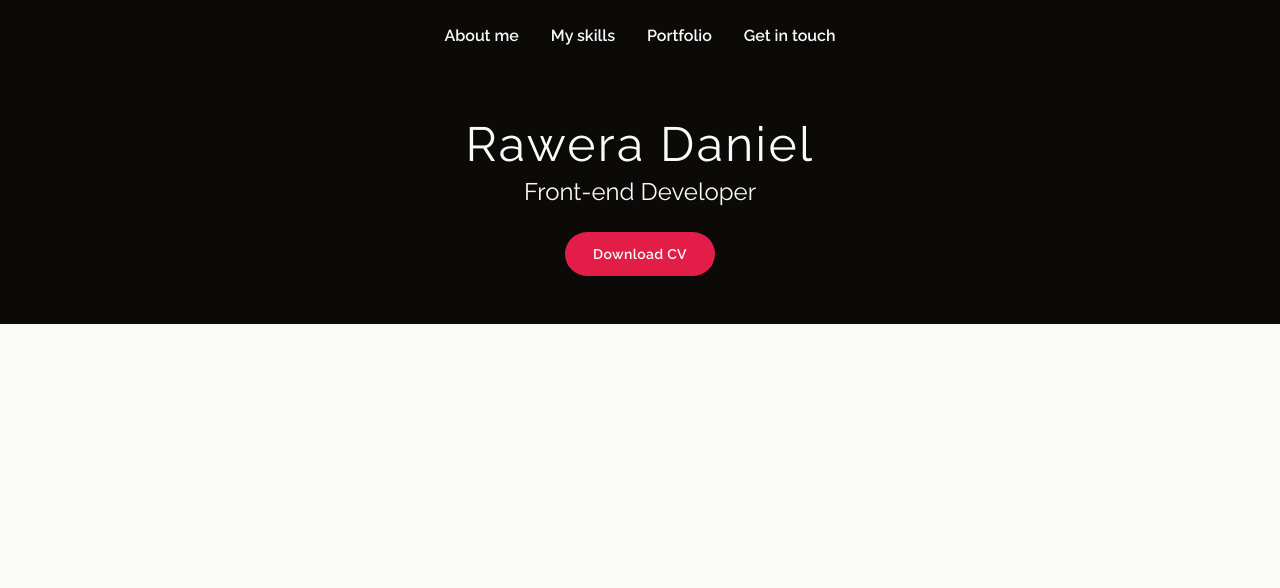
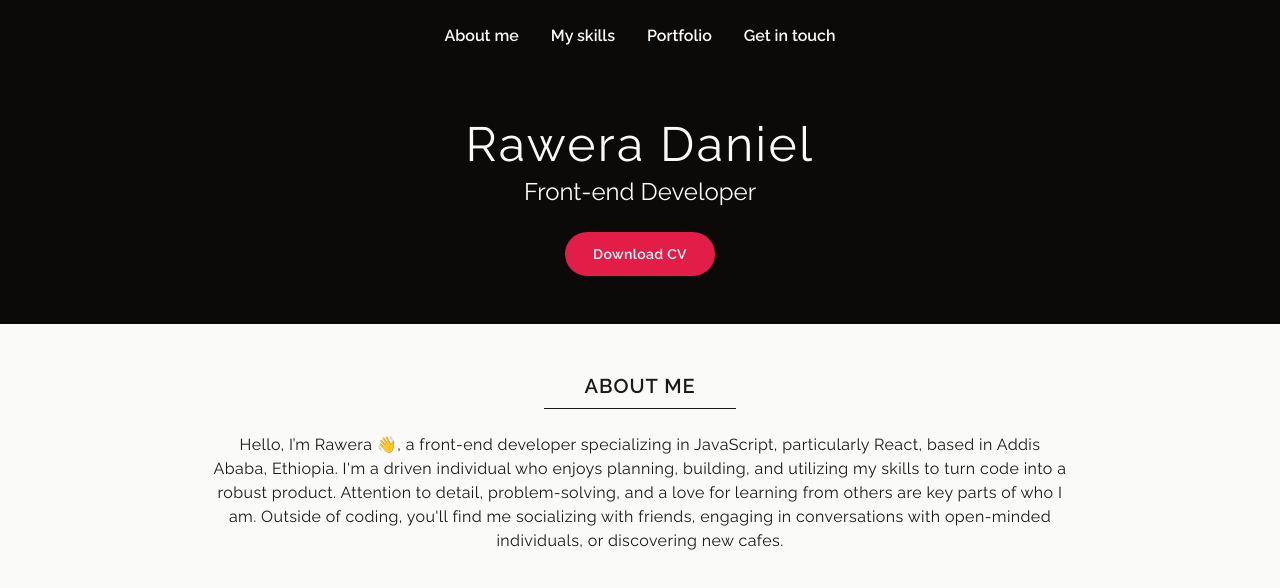
Before and after one commit to rawera-daniel/personal-portfolio, a React (Vite) app: page / in a window 1280 px wide. Shown: the top 588 px of the page. Built offline with nearby package versions, Linux system fonts and the light colour scheme; the HTML template or start-up script is replaced by a standard one.

Commit message:
feat: add about me section to showcase personal details

```diff
--- /dev/null
+++ b/src/features/AboutMe.jsx
@@ -0,0 +1,20 @@
+import Heading from "../ui/Heading";
+
+function AboutMe() {
+  return (
+    <div className="  pt-12 text-stone-900">
+      <Heading>About me</Heading>{" "}
+      <p className="font-mediumg mx-auto w-4/6 text-base tracking-wide">
+        Hello, I’m Rawera 👋, a front-end developer specializing in JavaScript,
+        particularly React, based in Addis Ababa, Ethiopia. I'm a driven
+        individual who enjoys planning, building, and utilizing my skills to
+        turn code into a robust product. Attention to detail, problem-solving,
+        and a love for learning from others are key parts of who I am. Outside
+        of coding, you'll find me socializing with friends, engaging in
+        conversations with open-minded individuals, or discovering new cafes.
+      </p>
+    </div>
+  );
+}
+
+export default AboutMe;
--- a/src/ui/Applayout.jsx
+++ b/src/ui/Applayout.jsx
@@ -1,3 +1,4 @@
+import AboutMe from "../features/AboutMe";
 import Header from "../features/Header";
 import Profile from "../features/Profile";
 
@@ -8,6 +9,7 @@ function Applayout() {
 
       <main className="text-center">
         <Profile />
+        <AboutMe />
       </main>
     </div>
   );
--- /dev/null
+++ b/src/ui/Heading.jsx
@@ -0,0 +1,9 @@
+function Heading({ children }) {
+  return (
+    <h2 className="mx-auto mb-6 w-[15%] border-b-[1.5px] border-solid border-stone-900 pb-2 text-xl  font-semibold uppercase tracking-wider">
+      {children}
+    </h2>
+  );
+}
+
+export default Heading;
```
